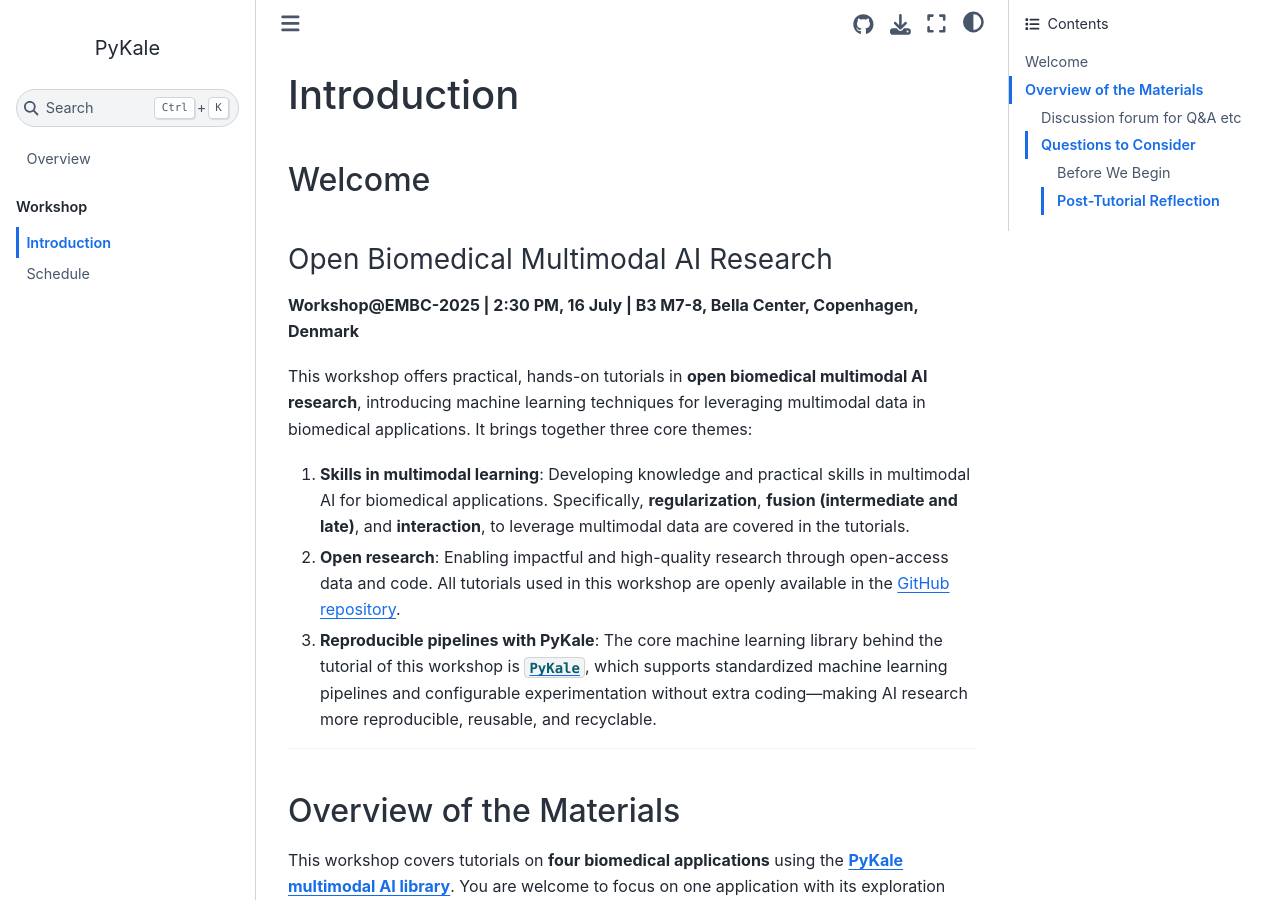
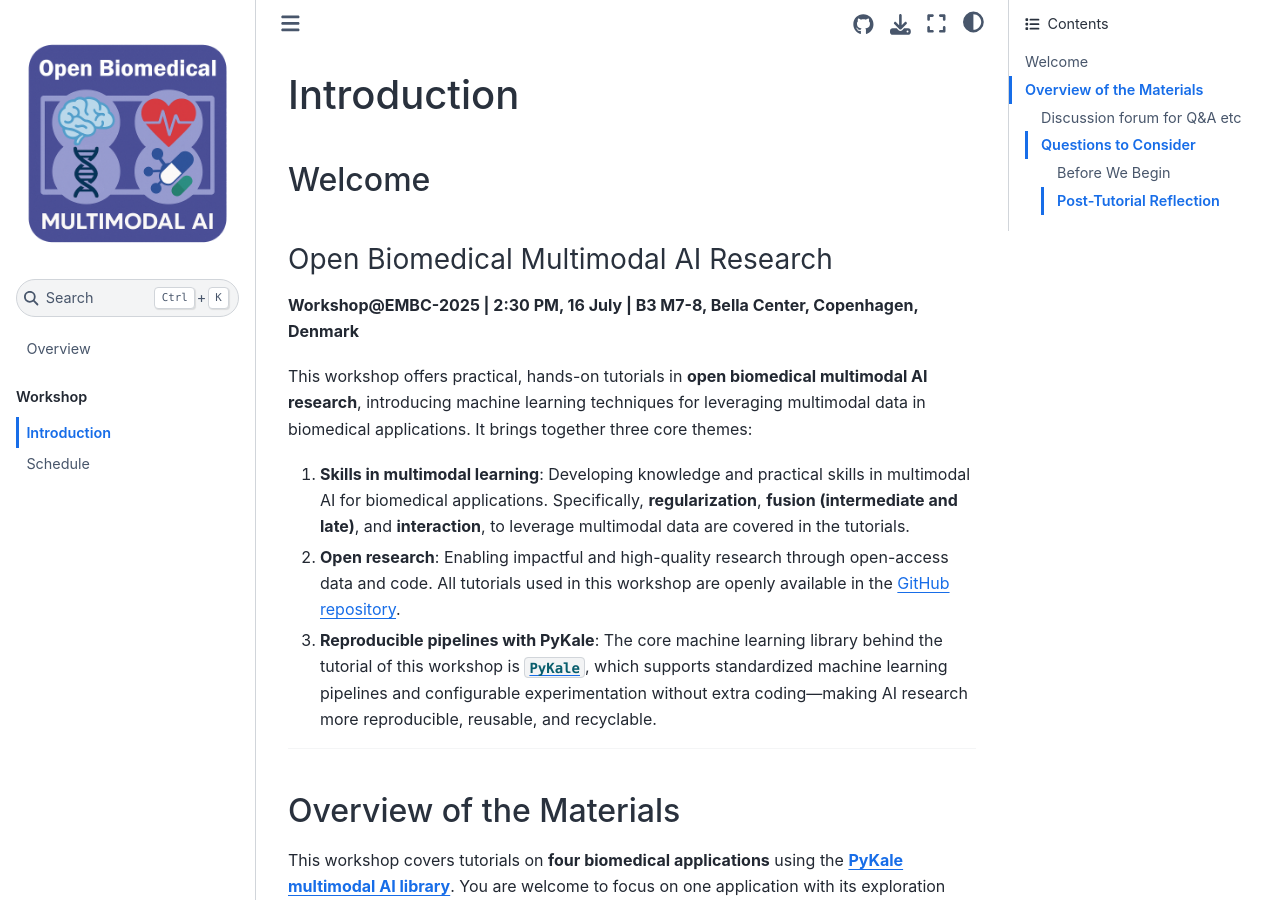
Before and after one commit to pykale/mmai-tutorials, a Jupyter Book: the page built from workshop/intro.md, in a window 1280 px wide and 900 px high. Built offline with Jupyter Book 1.0.4 settings and Sphinx 7.4.7 and the Sphinx Book theme 1.1.4, drawn with Linux system fonts in a browser that asks for light colours; pages that are not in the unit, such as notebooks, are missing from menus.

Commit message:
change logo

```diff
--- a/_config.yml
+++ b/_config.yml
@@ -3,7 +3,8 @@
 
 title: PyKale
 author: PyKale Contributors
-logo: resources/embc_logo.png
+logo: resources/BioMedMMAI_logo.png
+#logo: resources/embc_logo.png
 copyright: "2025"
 
 # Force re-execution of notebooks on each build.
```
Also changed, not shown: workshop/intro.md (line endings or trailing spaces).
